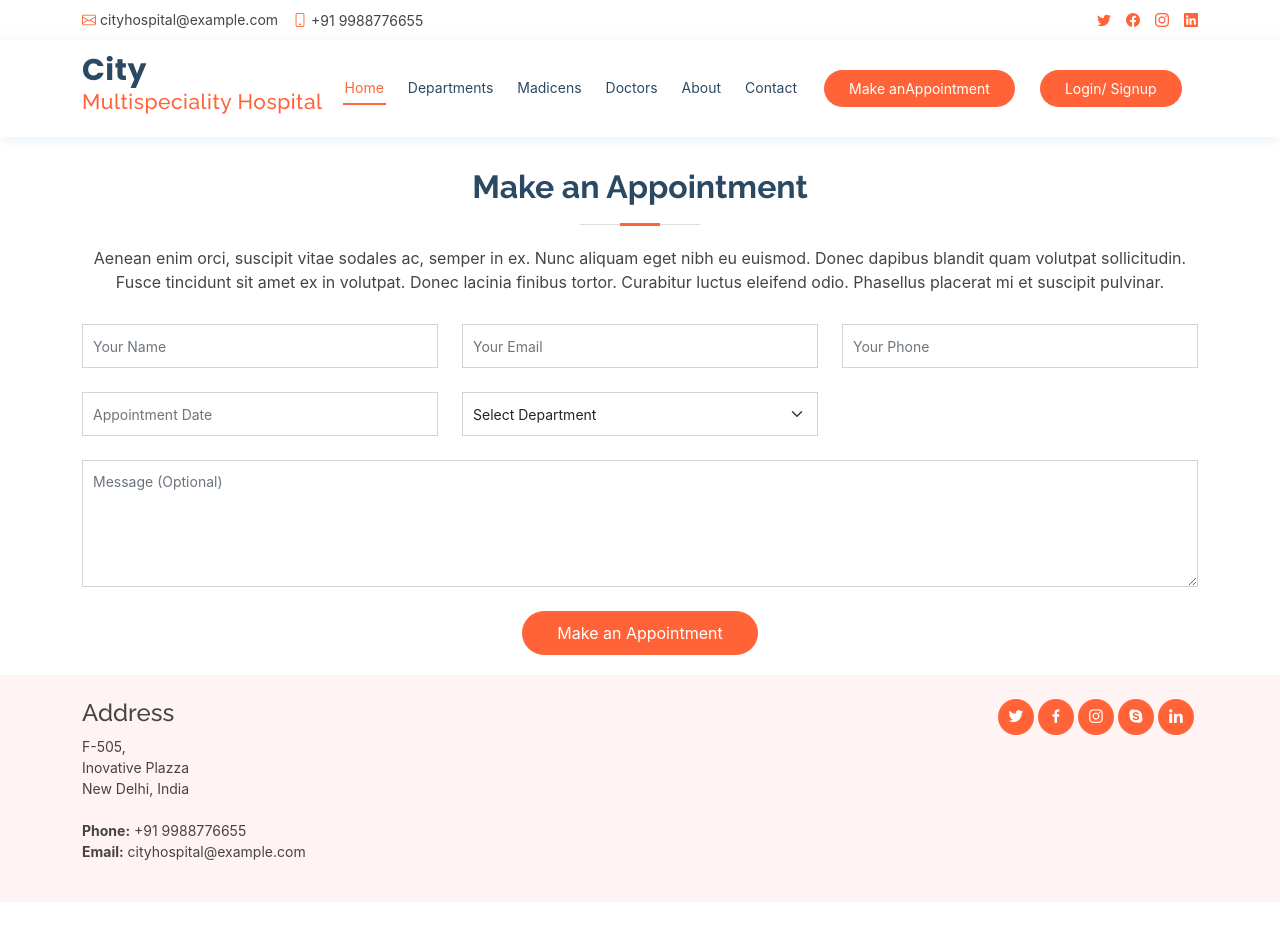
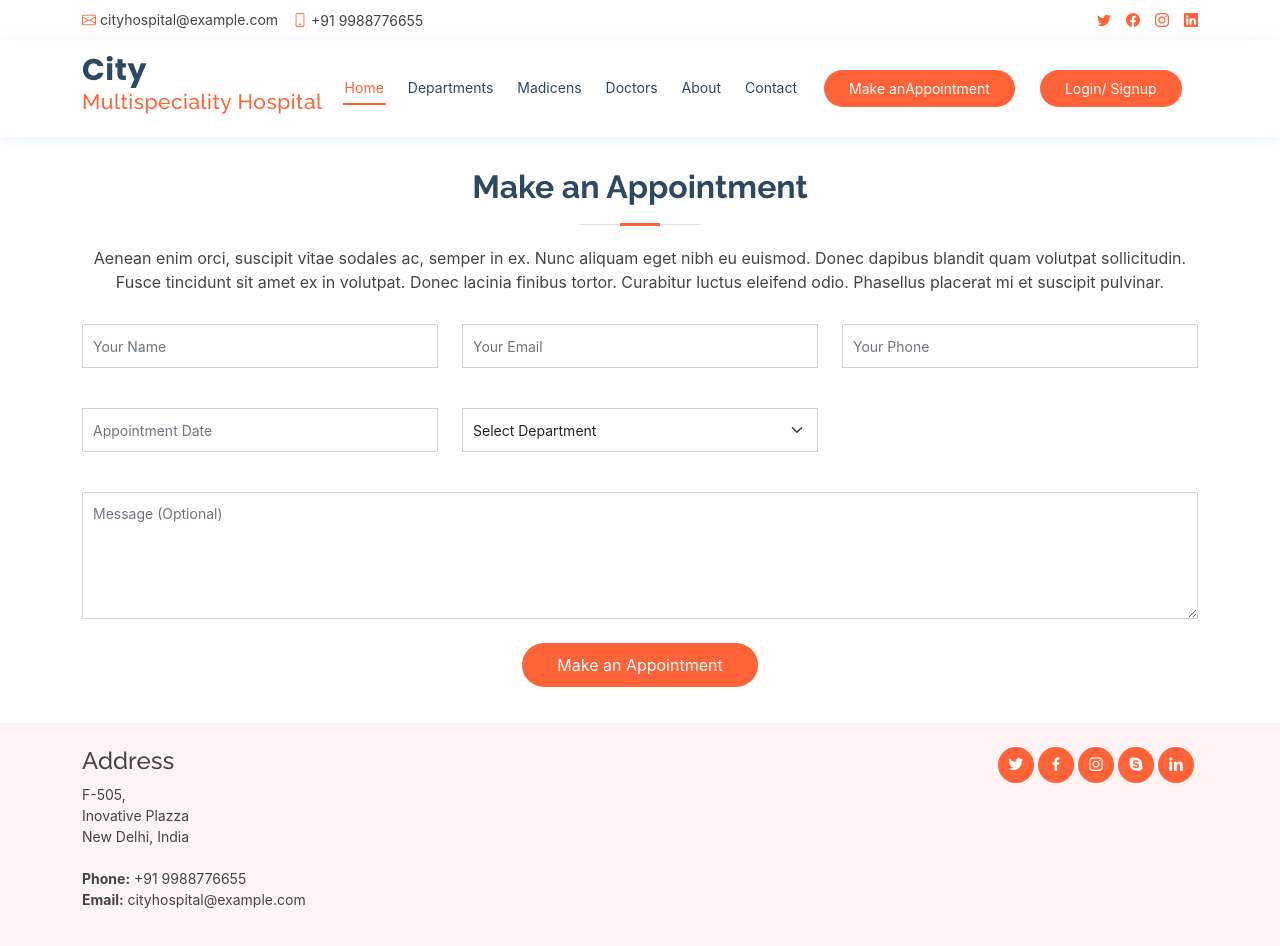
Before and after one commit to kishan7827/City-Hospital-R2-, a React (Create React App) app: page /appointment in a window 1280 px wide. Shown: the top 946 px of the page. Before the commit the page ends 902 px from the top, so only its background shows below. Built offline with nearby package versions, Linux system fonts and the light colour scheme.

Commit message:
appointment

```diff
--- a/src/container/appointment/Appointment.js
+++ b/src/container/appointment/Appointment.js
@@ -1,6 +1,38 @@
 import React from 'react';
+import * as yup from 'yup';
+import { Form, Formik, useFormik } from 'formik';
 
 function Appointment(props) {
+
+    let authschema = {}, intval = {};
+    authschema = {
+        name: yup.string().required("please enter yor name."),
+        email: yup.string().required("please enter email.").email("please enter valid email."),
+        phone: yup.string().required("please enter phone.").max(10, '10 Letter Maximum.'),
+        date: yup.string().required("please enter date."),
+        department: yup.string().required("Selecte department."),
+        message: yup.string().required("please enter message.").min(16, 'password must be 16 chracters long.'),
+    }
+    intval = {
+        name: '',
+        email: '',
+        phone: '',
+        date: '',
+        department: '',
+        massage: ''
+    }
+    let schema = yup.object().shape(authschema);
+
+    const formik = useFormik({
+        initialValues: intval,
+        validationSchema: schema,
+        onSubmit: values => {
+            alert(JSON.stringify(values, null, 2));
+        },
+    });
+
+    const { handleChange, errors, handleSubmit } = formik;
+
     return (
         <div>
             <section id="appointment" className="appointment">
@@ -11,51 +43,58 @@ function Appointment(props) {
                             blandit quam volutpat sollicitudin. Fusce tincidunt sit amet ex in volutpat. Donec lacinia finibus tortor.
                             Curabitur luctus eleifend odio. Phasellus placerat mi et suscipit pulvinar.</p>
                     </div>
-                    <form action method="post" role="form" className="php-email-form">
+                    <Formik values={formik} onSubmit={handleSubmit}>
+                        <form className="php-email-form">
                             <div className="row">
                                 <div className="col-md-4 form-group">
-                                <input type="text" name="name" className="form-control" id="name" placeholder="Your Name" data-rule="minlen:4" data-msg="Please enter at least 4 chars" />
+                                    <input onChange={handleChange} type="text" name="name" className="form-control" id="name" placeholder="Your Name" data-rule="minlen:4" data-msg="Please enter at least 4 chars" />
                                     <div className="validate" />
+                                    <p>{errors.name}</p>
                                 </div>
                                 <div className="col-md-4 form-group mt-3 mt-md-0">
-                                <input type="email" className="form-control" name="email" id="email" placeholder="Your Email" data-rule="email" data-msg="Please enter a valid email" />
+                                    <input onChange={handleChange} type="email" className="form-control" name="email" id="email" placeholder="Your Email" data-rule="email" data-msg="Please enter a valid email" />
                                     <div className="validate" />
+                                    <p>{errors.email}</p>
                                 </div>
                                 <div className="col-md-4 form-group mt-3 mt-md-0">
-                                <input type="tel" className="form-control" name="phone" id="phone" placeholder="Your Phone" data-rule="minlen:4" data-msg="Please enter at least 4 chars" />
+                                    <input onChange={handleChange} type="tel" className="form-control" name="phone" id="phone" placeholder="Your Phone" data-rule="minlen:4" data-msg="Please enter at least 4 chars" />
                                     <div className="validate" />
+                                    <p>{errors.phone}</p>
                                 </div>
                             </div>
                             <div className="row">
                                 <div className="col-md-4 form-group mt-3">
-                                <input type="datetime" name="date" className="form-control datepicker" id="date" placeholder="Appointment Date" data-rule="minlen:4" data-msg="Please enter at least 4 chars" />
+                                    <input onChange={handleChange} type="datetime" name="date" className="form-control datepicker" id="date" placeholder="Appointment Date" data-rule="minlen:4" data-msg="Please enter at least 4 chars" />
                                     <div className="validate" />
+                                    <p>{errors.date}</p>
                                 </div>
-                            <div className="col-md-4 form-group mt-3">
-                                <select name="department" id="department" className="form-select">
+                                <div className="col-md-4 form-group mt-3" onChange={handleChange}>
+                                    <select name="department" id="department" className="form-select" >
                                         <option value>Select Department</option>
                                         <option value="Department 1">Department 1</option>
                                         <option value="Department 2">Department 2</option>
                                         <option value="Department 3">Department 3</option>
                                     </select>
+                                        <p>{errors.department}</p>
                                     <div className="validate" />
                                 </div>
                             </div>
                             <div className="form-group mt-3">
-                            <textarea className="form-control" name="message" rows={5} placeholder="Message (Optional)" defaultValue={""} />
+                                <textarea onChange={handleChange} className="form-control" name="message" rows={5} placeholder="Message (Optional)" defaultValue={""} />
                                 <div className="validate" />
+                                <p>{errors.massage}</p>
                             </div>
                             <div className="mb-3">
                                 <div className="loading">Loading</div>
                                 <div className="error-message" />
-                            <div className="sent-message">Your appointment request has been sent successfully. Thank you!</div>
+
+                                <div className="text-center"><button type="submit">Make an Appointment</button></div><div className="sent-message">Your appointment request has been sent successfully. Thank you!</div>
                             </div>
-                        <div className="text-center"><button type="submit">Make an Appointment</button></div>
                         </form>
+                    </Formik>
                 </div>
             </section>
         </div>
-
     );
 }
 
```
Lines whose indentation alone changed are shown as unchanged.
